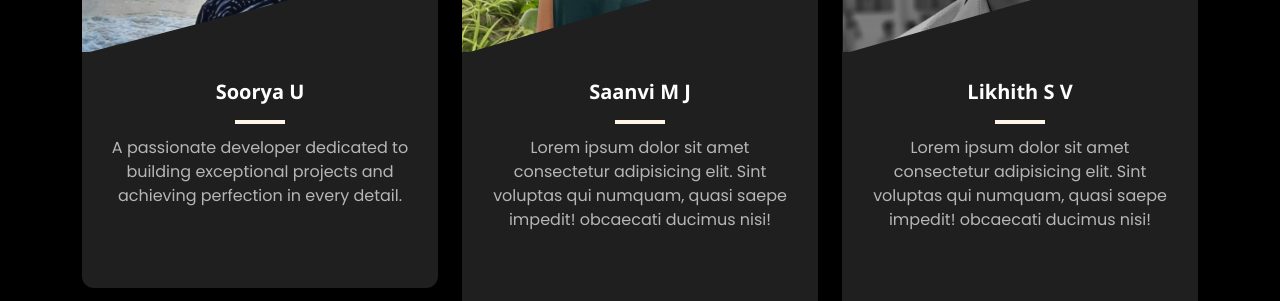
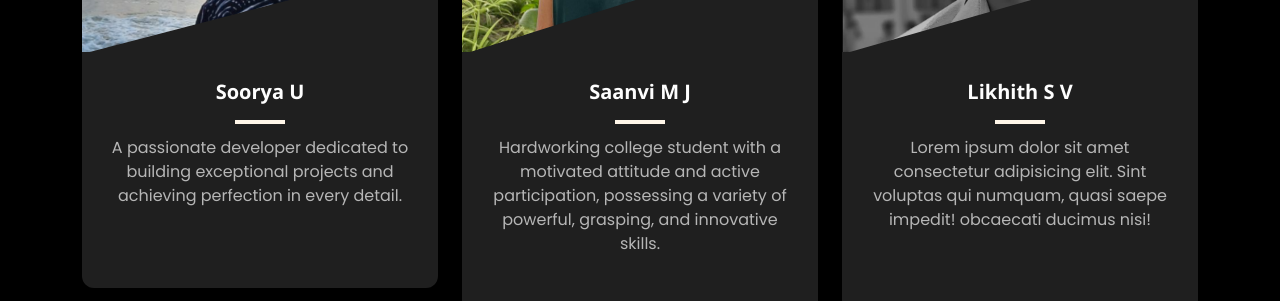
Before and after one commit to soorya-u/VoteX, a Next.js app: page /about in a window 1280 px wide. Shown: the part 2960-3261 px from the top of the page. Built offline with nearby package versions, Linux system fonts and the light colour scheme; no server answers; some icons are missing; a web font is replaced by a local one; what @stellar/stellar-sdk would draw is missing.

Commit message:
chore: Added Dev Description
Signed-off-by: Soorya U <sooryau7@gmail.com>

```diff
--- a/src/constants/devs.js
+++ b/src/constants/devs.js
@@ -14,7 +14,7 @@ export const devsInfo = [
   {
     name: "Saanvi M J",
     description:
-      "Lorem ipsum dolor sit amet consectetur adipisicing elit. Sint voluptas qui numquam, quasi saepe impedit! obcaecati ducimus nisi!",
+      "Hardworking college student with a motivated attitude and active participation, possessing a variety of powerful, grasping, and innovative skills.",
     imageUrl: "assets/images/devs/saanvi.jpg",
     links: {
       instagram: "https://www.instagram.com/saanvi._m.j",
```
